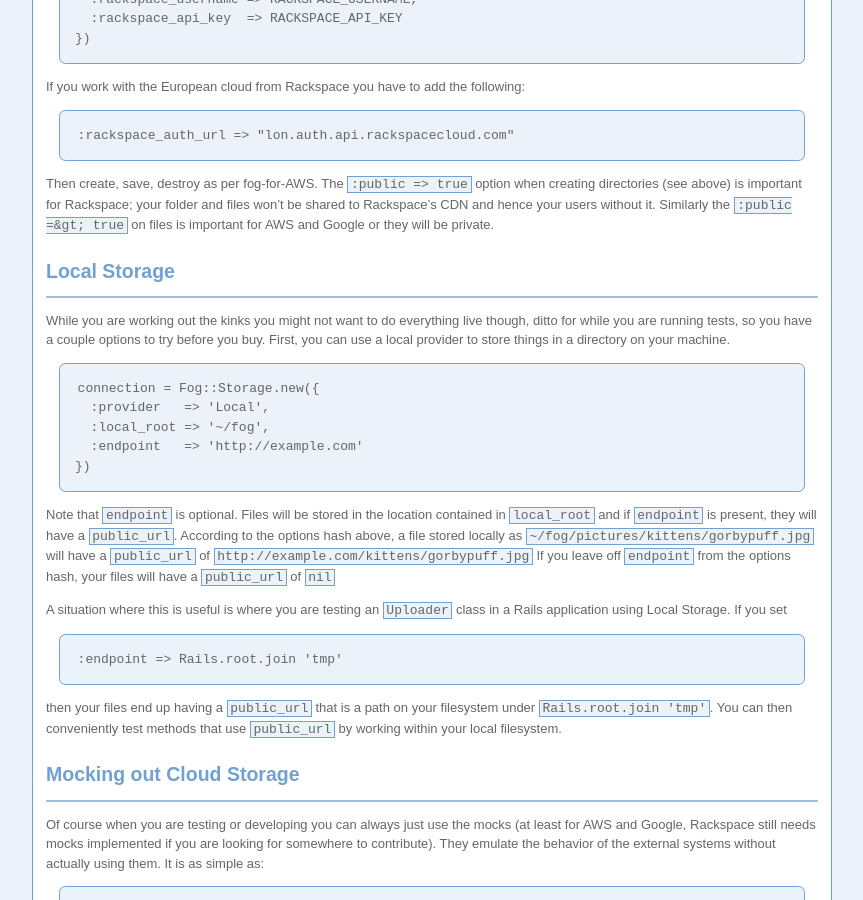
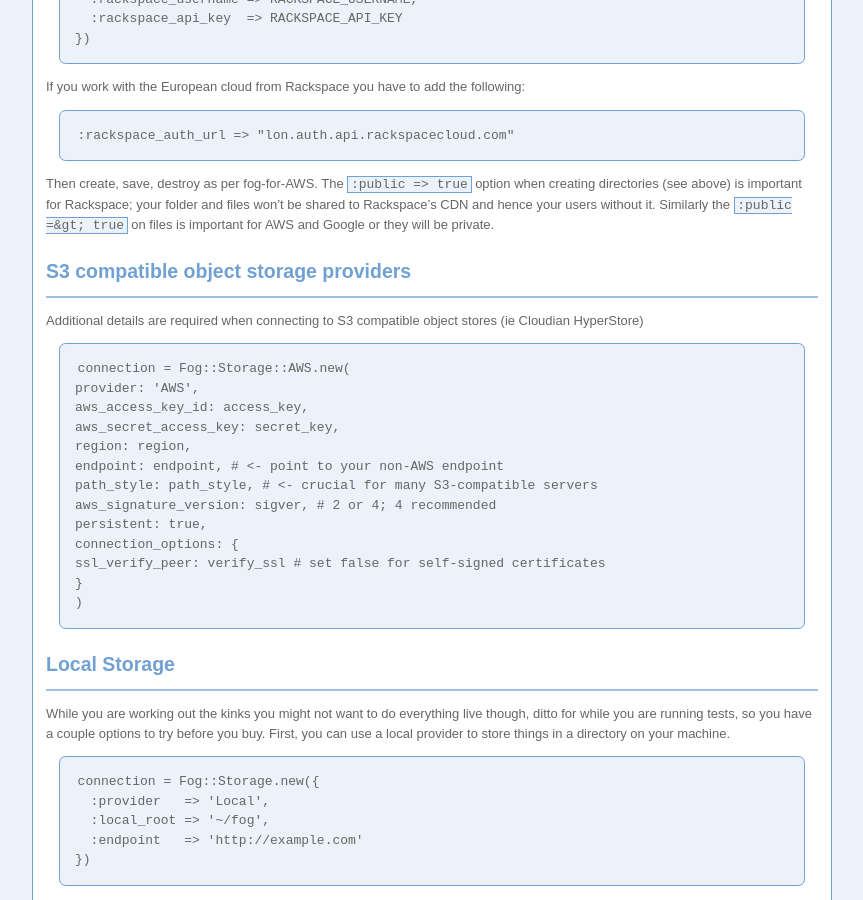
Before and after one commit to fog/fog.github.com, a Jekyll site: the page built from storage/index.markdown, in a window 1280 px wide and 900 px high, scrolled down 3363 px. Shown: the whole window, without its empty margins (208-1071 px from the left). Built offline with Jekyll 4.4.1, drawn with Linux system fonts in a browser that asks for light colours.

Commit message:
Update index.markdown
Added section and details for S3 compatible object stores

```diff
--- a/storage/index.markdown
+++ b/storage/index.markdown
@@ -151,6 +151,23 @@ If you work with the European cloud from Rackspace you have to add the following
 
 Then create, save, destroy as per fog-for-AWS. The `:public => true` option when creating directories (see above) is important for Rackspace; your folder and files won't be shared to Rackspace's CDN and hence your users without it.  Similarly the `:public =&gt; true` on files is important for AWS and Google or they will be private.
 
+## S3 compatible object storage providers
+Additional details are required when connecting to S3 compatible object stores (ie Cloudian HyperStore)
+
+    connection = Fog::Storage::AWS.new(
+    provider: 'AWS',
+    aws_access_key_id: access_key,
+    aws_secret_access_key: secret_key,
+    region: region,
+    endpoint: endpoint, # <- point to your non-AWS endpoint
+    path_style: path_style, # <- crucial for many S3-compatible servers
+    aws_signature_version: sigver, # 2 or 4; 4 recommended
+    persistent: true,
+    connection_options: {
+    ssl_verify_peer: verify_ssl # set false for self-signed certificates
+    }
+    )
+
 ## Local Storage
 
 While you are working out the kinks you might not want to do everything live though, ditto for while you are running tests, so you have a couple options to try before you buy.  First, you can use a local provider to store things in a directory on your machine.
```
